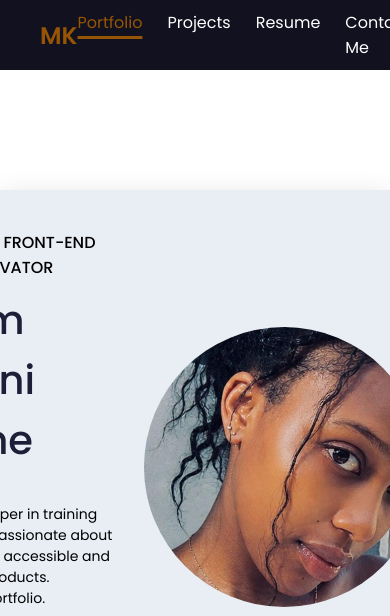
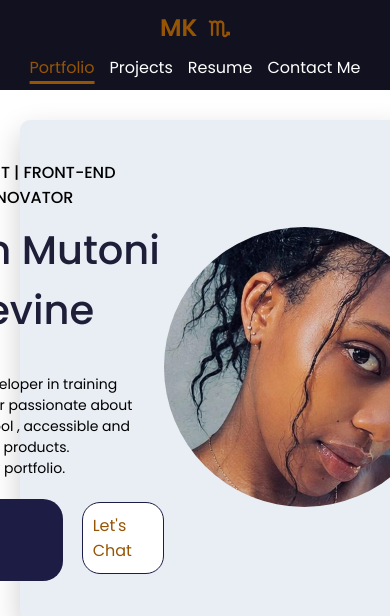
Before and after one commit to moonkevi/Portfolio, a plain HTML site: page index.html in a window 390 px wide. Shown: the top 616 px of the page. Drawn offline with Linux system fonts and the light colour scheme; a web font is replaced by a local one.

Commit message:
responsiveness of tablet

```diff
--- a/css/style.css
+++ b/css/style.css
@@ -73,7 +73,8 @@ nav .active{
     align-items: center;
     max-width: 900px;
     margin: auto;
-    margin-top: 120px;
+    margin-top: 70px;
+    border-radius: 10px;
 }
 .main-cont{
     display: flex;
@@ -437,3 +438,111 @@ label{
 .project-links a:hover {
   text-decoration: underline;
 }
+
+
+/* responsiveness for index */
+
+/* ---------- Tablet ---------- */
+@media (max-width: 900px){
+    .container{
+        margin: 30px 20px 0;
+    }
+    .main-cont h1{
+        width: 100%;
+    }
+}
+
+/* ---------- Mobile ---------- */
+@media (max-width: 768px){
+
+    /* nav */
+    nav{
+        flex-wrap: wrap;
+        justify-content: center;
+        gap: 10px;
+        padding: 10px 20px;
+    }
+    .navigate{
+        order: 3;
+        width: 100%;
+        justify-content: center;
+        flex-wrap: wrap;
+        gap: 15px;
+    }
+
+    /* hero: image on top, text below, centered */
+    /* main{
+        padding: 1.5rem;
+    }
+    .container{
+        flex-direction: column-reverse;
+        text-align: center;
+        gap: 25px;
+    }
+    .main-cont{
+        align-items: center;
+    }
+    .main-cont h1,
+    .main-cont p{
+        width: 100%;
+    }
+    .main-cont h1{
+        font-size: 2rem;
+    }
+    img{
+        width: 200px;
+        height: 200px;
+        margin-right: 0;
+    }
+    .buttons{
+        flex-wrap: wrap;
+        justify-content: center;
+    } */
+
+    /* resume */
+    /* .resume{
+        margin: 0 15px;
+    }
+    .resume-header{
+        flex-direction: column;
+        text-align: center;
+        padding: 15px;
+    }
+    .resume-header img{
+        margin-right: 0;
+        margin-bottom: 10px;
+    }
+    .resume-body{
+        flex-direction: column;
+        padding-bottom: 40px;
+    } */
+
+    /* contact form: single column */
+    /* form{
+        grid-template-columns: 1fr;
+    }
+    .full{
+        grid-column: 1;
+    }
+    button[type="submit"]{
+        width: 100%;
+    } */
+
+    /* footer */
+    /* footer{
+        flex-direction: column;
+        align-items: center;
+        text-align: center;
+        gap: 12px;
+    }
+} */
+
+/* ---------- Small phones ---------- */
+/* @media (max-width: 480px){
+    nav h1{ font-size: 1.4rem; }
+    .main-cont h1{ font-size: 1.7rem; }
+    .main-cont h3{ font-size: 13px; }
+    .btn{ padding: 14px 30px; }
+    .section-title{ font-size: 1.6rem; }
+    .projects{ padding: 2rem 1rem; }
+} */
```
